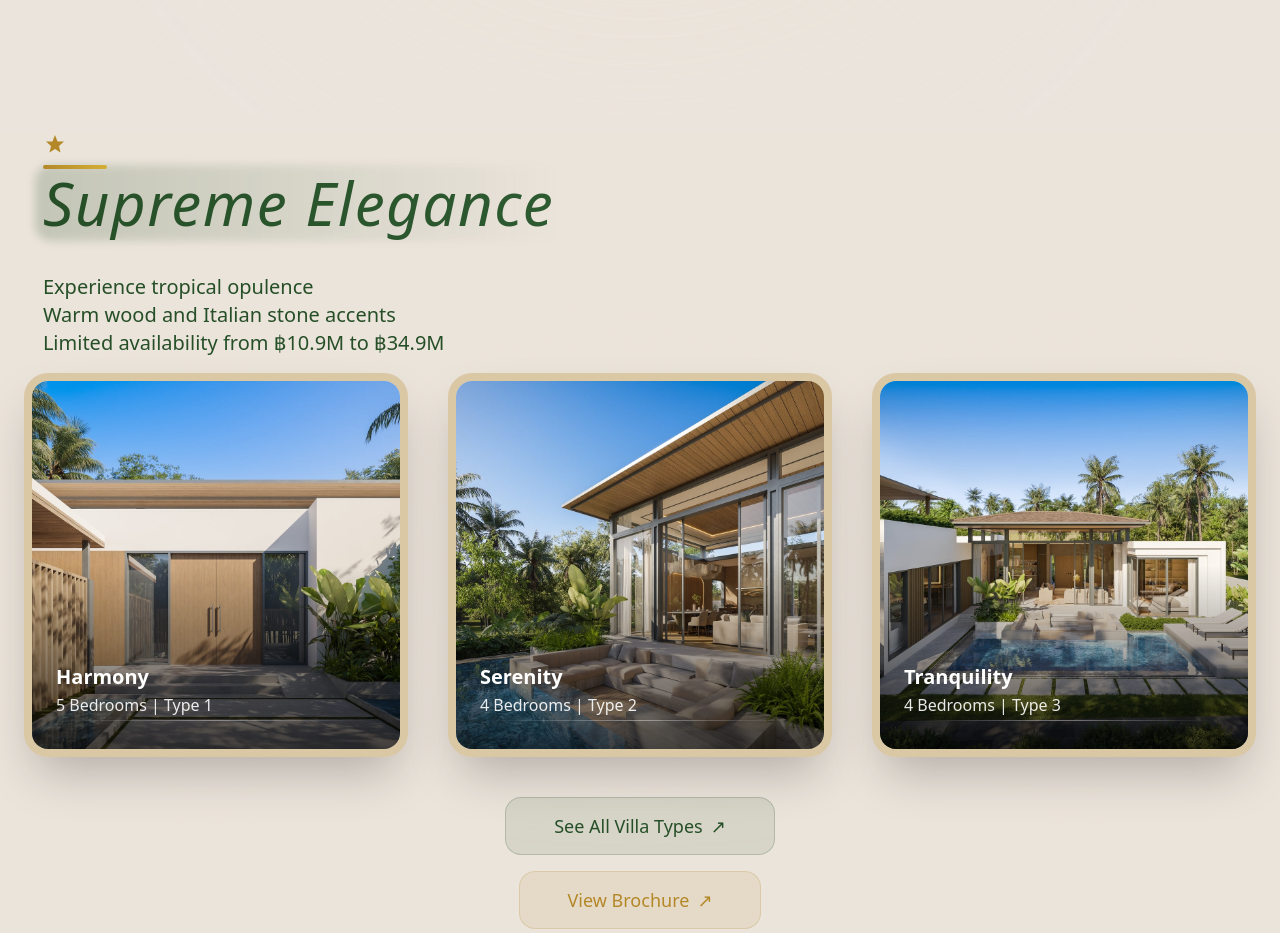
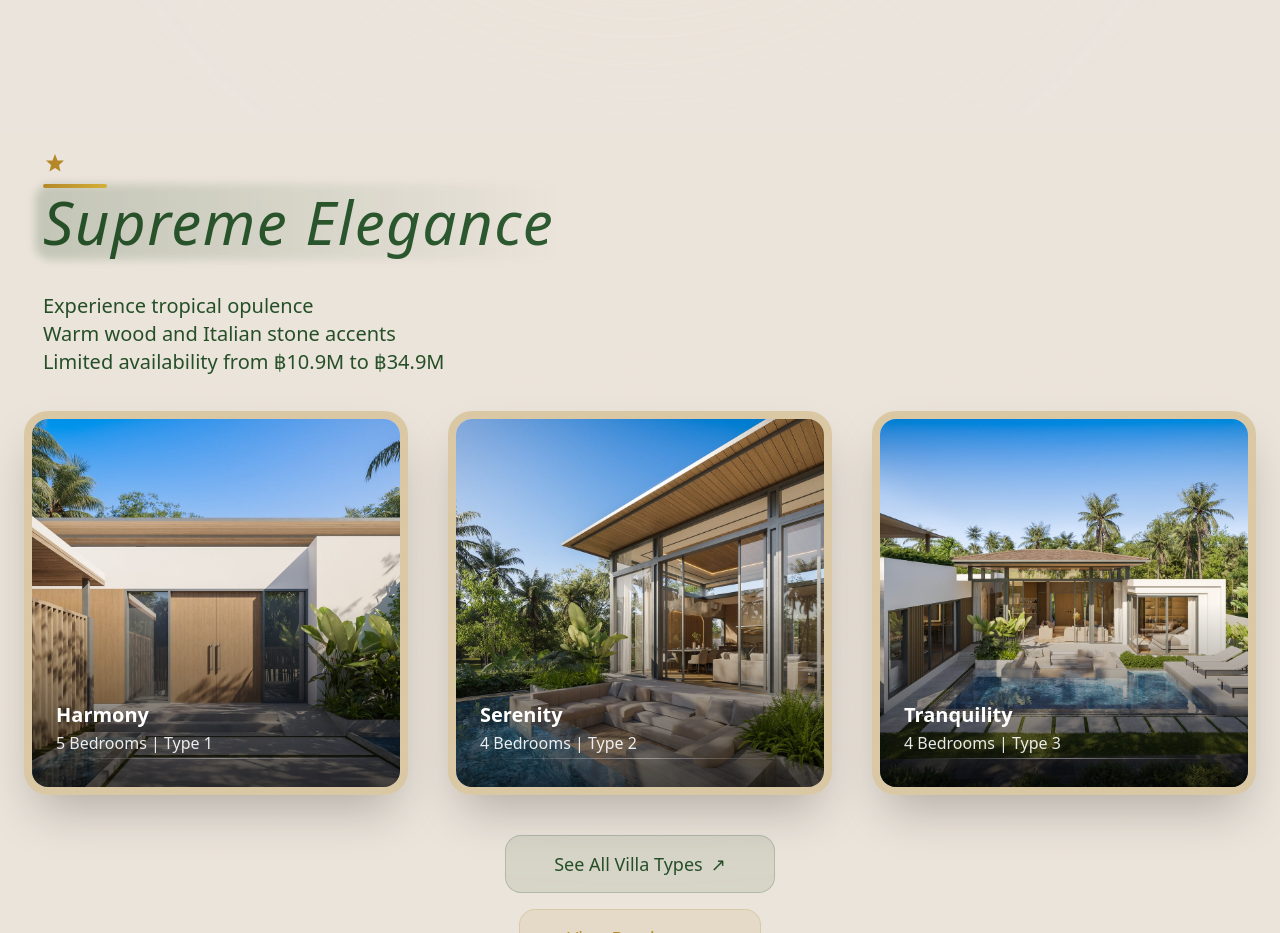
Before and after one commit to Marnfah-Pool-Villas/truffle-clone-v398, a Next.js app in the folder truffle-clone/: page / in a window 1280 px wide. Shown: the part 906-1839 px from the top of the page. Built offline with nearby package versions, Linux system fonts and the light colour scheme; a web font is replaced by a local one.

Commit message:
Add desktop spacing adjustments
cgen-29a34d25e3c3440f904f8ccd14e6595e

```diff
--- a/truffle-clone/src/components/PropertiesSection.tsx
+++ b/truffle-clone/src/components/PropertiesSection.tsx
@@ -12,7 +12,7 @@ export default function PropertiesSection() {
       <div className="bg-[#ede5d9]/50 w-full villa-section-no-scroll">
         <div className="flex flex-col gap-y-4 max-w-7xl mx-auto pt-0 pb-6 sm:pb-10 px-4 sm:px-6 villa-section-no-scroll">
           <div className="relative flex flex-col items-center md:items-start">
-            <div className="inline-flex items-center gap-2 text-[#b48828] font-medium mb-4 lg:pl-[0.5cm]">
+            <div className="inline-flex items-center gap-2 text-[#b48828] font-medium mb-4 lg:pl-[0.5cm] lg:mt-[0.5cm]">
               <svg width="24" height="24" viewBox="0 0 24 24" fill="currentColor">
                 <path d="M12 2L14.5 8.5L21 8.5L16 13L17.5 19.5L12 16L6.5 19.5L8 13L3 8.5L9.5 8.5L12 2Z"/>
               </svg>
@@ -29,7 +29,7 @@ export default function PropertiesSection() {
               <div className="absolute -top-2 left-0 md:left-0 right-0 md:right-auto mx-auto md:mx-0 w-16 h-1 bg-gradient-to-r from-[#b48828] to-[#d4af37] rounded-full lg:left-[0.5cm]"></div>
             </div>
           </div>
-          <div className="text-lg sm:text-xl text-[#264f28] leading-relaxed text-center md:text-left whitespace-pre-line lg:pl-[0.5cm]">
+          <div className="text-lg sm:text-xl text-[#264f28] leading-relaxed text-center md:text-left whitespace-pre-line lg:pl-[0.5cm] lg:mb-[0.5cm]">
             {t.properties.description}
           </div>
 
@@ -130,7 +130,7 @@ export default function PropertiesSection() {
                   </div>
                 </div>
               </div>
-              <div className="mt-10 mb-0 md:mt-12 md:mb-0 flex flex-col items-center gap-4 md:items-center lg:col-start-2">
+              <div className="mt-10 mb-0 md:mt-12 md:mb-0 flex flex-col items-center gap-4 md:items-center lg:col-start-2 lg:mt-[0.5cm]">
                 <Link
                   href="/view"
                   className="inline-flex items-center justify-center px-10 md:px-12 py-3 md:py-3.5 min-w-[11rem] rounded-2xl bg-[#264f28]/10 text-[#264f28] border border-[#264f28]/20 transition-all duration-300 whitespace-nowrap hover:bg-[#264f28]/20 hover:border-[#264f28]/40 hover:scale-105 text-base md:text-lg font-normal mt-[0.25cm] md:mt-[0.25cm] lg:mt-0"
```
